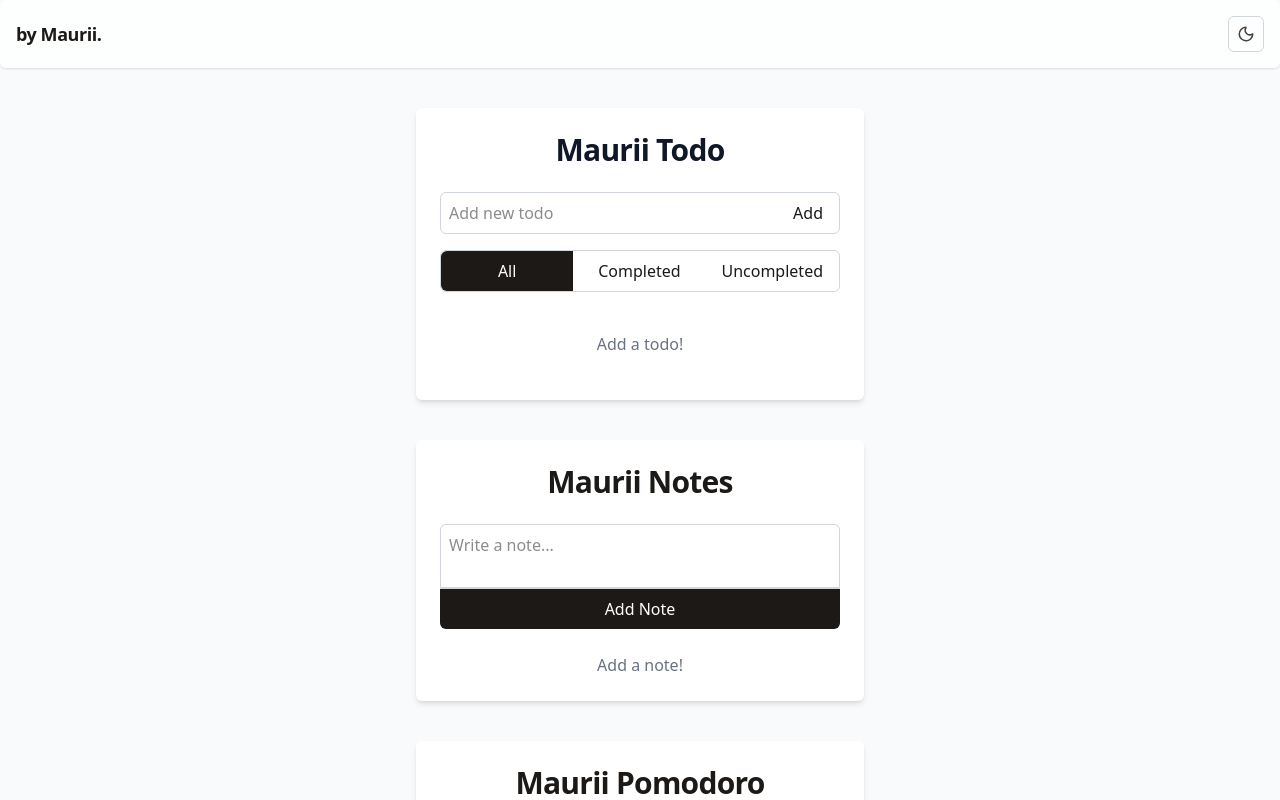
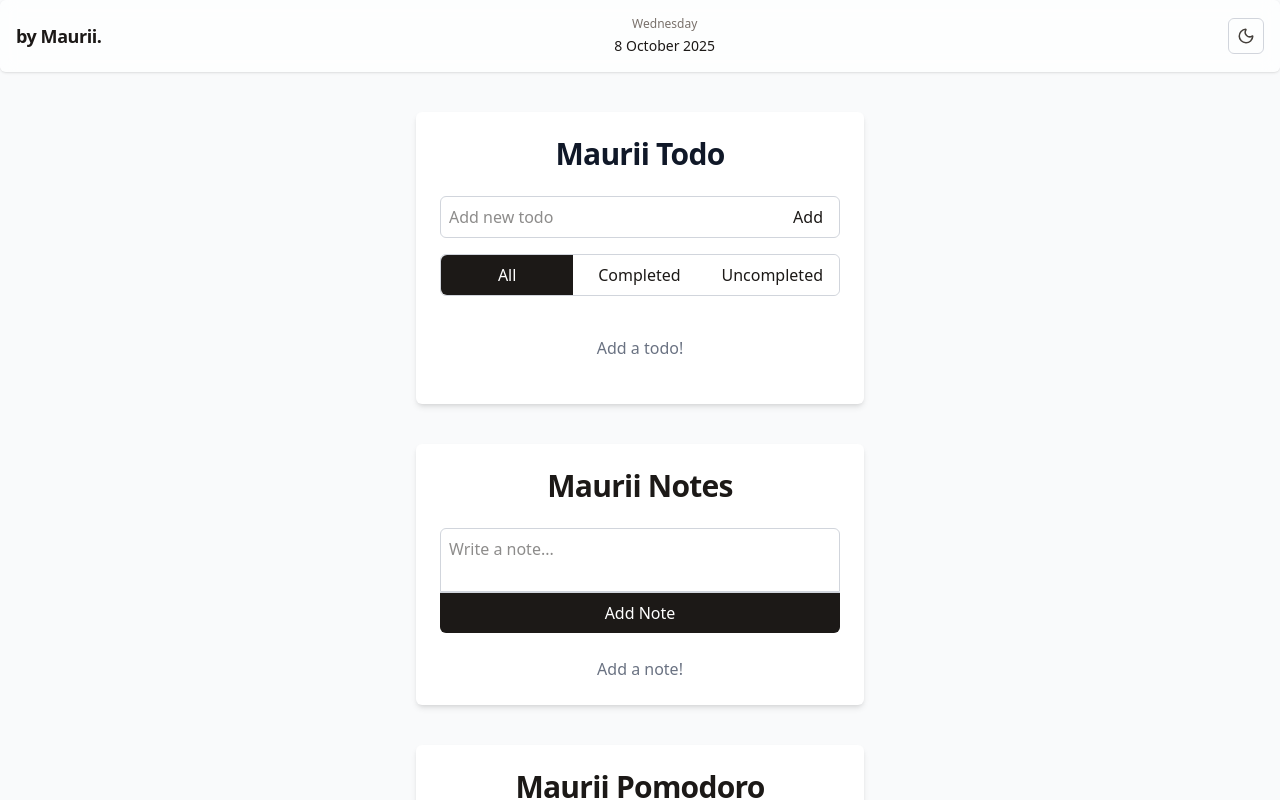
Before and after one commit to Dopest0727/taskmanger, a Next.js app: page / in a window 1280 px wide. Shown: the top 800 px of the page. Built offline with nearby package versions, Linux system fonts and the light colour scheme.

Commit message:
added date and placed it inside the navbar

```diff
--- a/components/Navbar.tsx
+++ b/components/Navbar.tsx
@@ -1,6 +1,7 @@
 "use client";
 import { useState, useEffect } from "react";
 import { Moon, Sun } from "lucide-react";
+import Calendar from "./calendar/Calendar";
 
 export default function Navigation() {
   const [darkMode, setDarkMode] = useState(false);
@@ -18,7 +19,7 @@ export default function Navigation() {
       <h1 className="text-lg font-semibold tracking-tight text-stone-900 dark:text-stone-100">
         by Maurii.
       </h1>
-
+      <Calendar />
       <button
         onClick={() => setDarkMode(!darkMode)}
         className="p-2 rounded-md border border-gray-300 dark:border-stone-600 hover:bg-gray-100 dark:hover:bg-stone-800 transition-colors"
--- /dev/null
+++ b/components/calendar/Calendar.tsx
@@ -0,0 +1,21 @@
+import { CalendarProps } from "@/types/calendar";
+
+const Calendar: React.FC<CalendarProps> = ({ date = new Date() }) => {
+  const dayOfWeek = date.toLocaleDateString(undefined, { weekday: "long" });
+  const month = date.toLocaleDateString(undefined, { month: "long" });
+  const day = date.getDate();
+  const year = date.getFullYear();
+
+  return (
+    <div className="text-center">
+      <div className="text-xs text-stone-500 dark:text-stone-400 mb-1">
+        {dayOfWeek}
+      </div>
+      <div className="text-sm font-medium text-stone-900 dark:text-stone-100">
+        {day} {month} {year}
+      </div>
+    </div>
+  );
+};
+
+export default Calendar;
--- /dev/null
+++ b/types/calendar.ts
@@ -0,0 +1,3 @@
+export interface CalendarProps {
+  date?: Date;
+}
```
